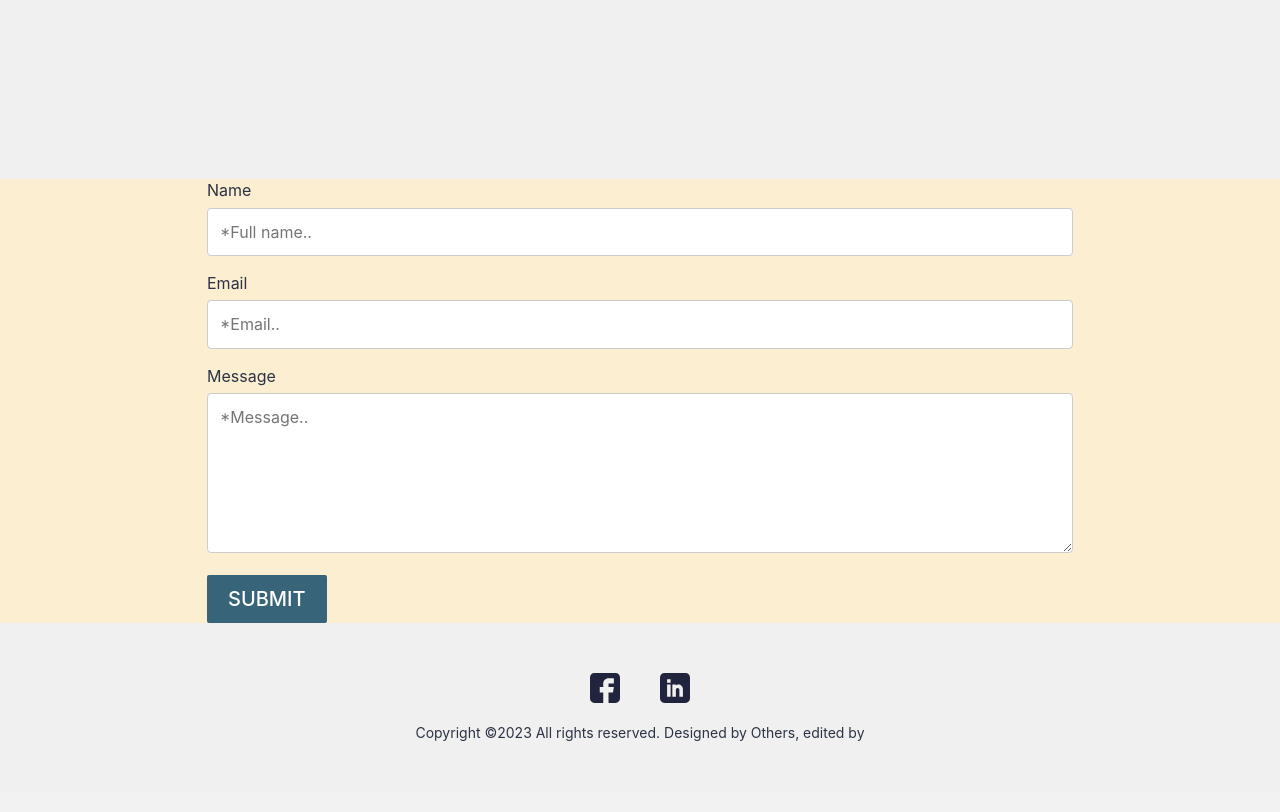
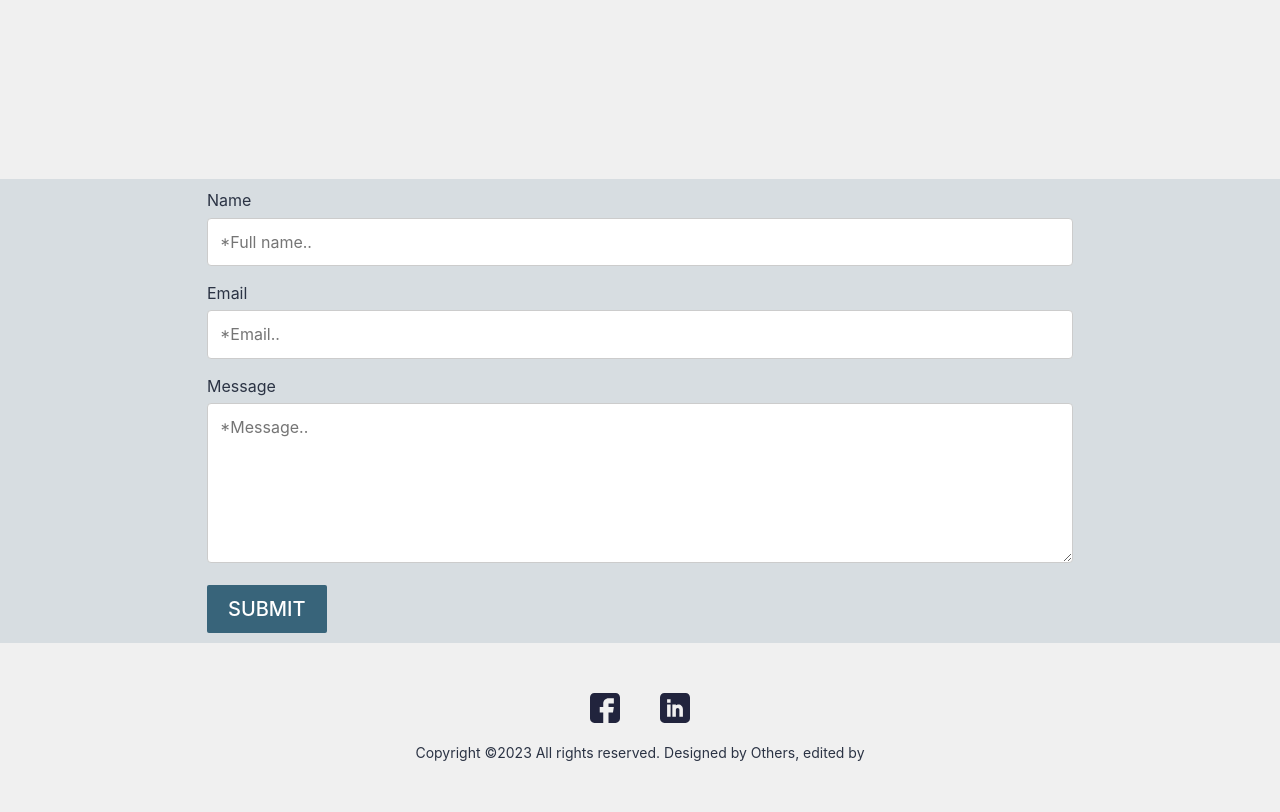
Before and after one commit to Ivansstyle/djangoCVWebsite, a Django app: page /contact/ in a window 1280 px wide. Shown: the part 256-1068 px from the top of the page. Before the commit the page ends 997 px from the top, so only its background shows below. Run offline with Django 4.2, Linux system fonts and the light colour scheme; parts of the project's set-up code (start-up, migrations or seed data) failed here and were passed over; some libraries are stand-ins or nearby versions.

Commit message:
Update contact form and background color
In this commit, the contact form on the main page has been given its own unique style by adding an extra CSS class 'contactFormStyle'. This was needed to add specific padding to the top and bottom of the form for better presentation. Also, the lightBg color variable used in CSS for background color has been darkened to a new shade for improved visibility and accessibility.

```diff
--- a/main/templates/main/contact.html
+++ b/main/templates/main/contact.html
@@ -43,7 +43,7 @@ Start Content
 
 <section>
   <div class="lightBg">
-    <div class="container">
+    <div class="container contactFormStyle">
         <form id="contactForm" method="POST" action="/contact/">
             {% csrf_token %}
 
--- a/static/css/style.css
+++ b/static/css/style.css
@@ -13,7 +13,7 @@ font-family: 'Heebo', sans-serif; */
   --medium: 500;
   --bold: 700;
   --black: 900;
-  --lightBg: #fceed1;
+  --lightBg: #d7dde1;
 }
 html {
   scroll-behavior: smooth;
@@ -257,6 +257,10 @@ a, .btn {
 }
 /*   /nav toggle */
 
+.contactFormStyle {
+    padding-top: 10px;
+    padding-bottom: 10px;
+}
 
 /* banner section */
 .bannerSection {
```
